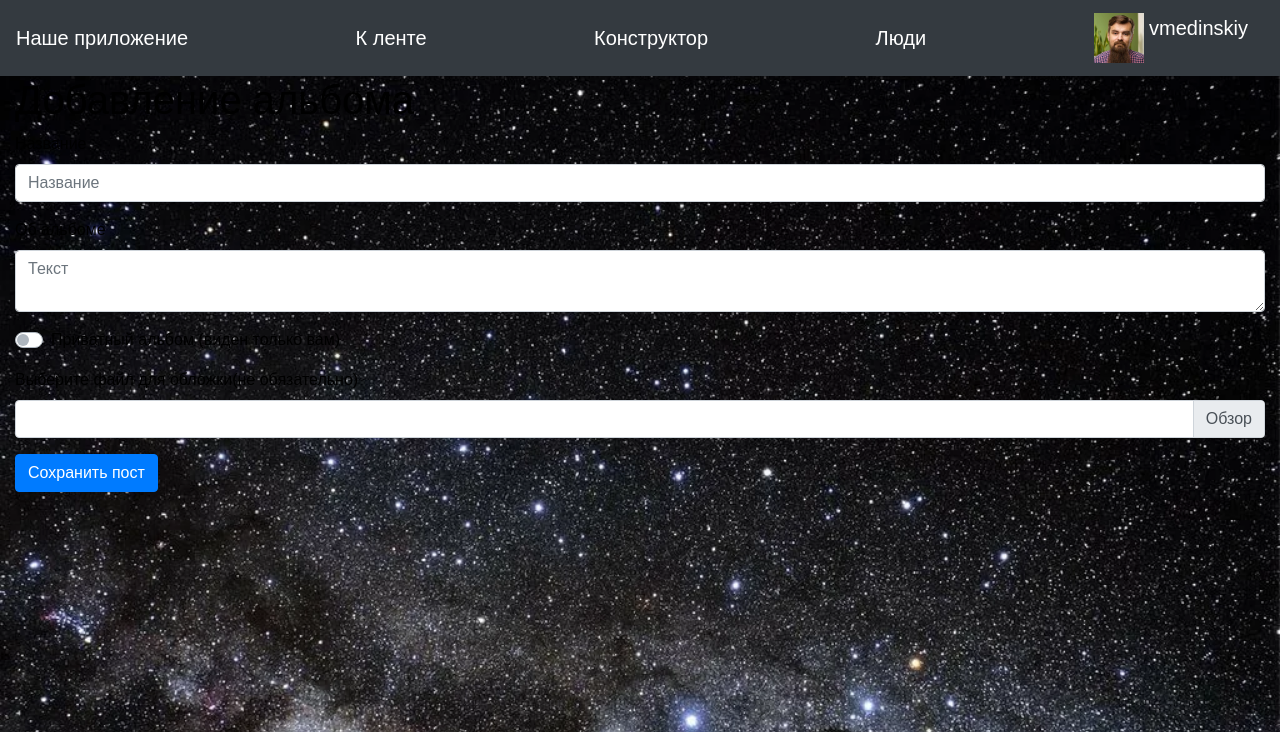
After one commit to Freedom715/Memenews, a Flask app: page /add_album in a window 1280 px wide. The commit adds this page. Shown: the top 732 px of the page. Run offline with Flask 2, Linux system fonts and the light colour scheme; a user stored in the database is signed in; some libraries are stand-ins or nearby versions.

Commit message:
added albums add

```diff
--- a/main.py
+++ b/main.py
@@ -1,15 +1,14 @@
 import datetime
-import os
+from random import choice
 
 from flask import Flask, render_template, redirect, request, make_response, session, url_for
 from flask_login import LoginManager, login_user, login_required, logout_user, current_user
 from flask_restful import Api
 # from sqlalchemy import or_
 from flask_wtf import FlaskForm
-from flask_wtf.file import FileRequired, FileField
 from werkzeug.exceptions import abort
 from werkzeug.utils import secure_filename
-from wtforms import StringField, PasswordField, BooleanField, SubmitField, TextAreaField, FileField
+from wtforms import StringField, PasswordField, SubmitField, TextAreaField, BooleanField
 from wtforms.fields.html5 import EmailField
 from wtforms.validators import DataRequired
 
@@ -19,7 +18,6 @@
 from data.news import News
 from data.users import User
 from functions import check_password
-from random import choice
 
 app = Flask(__name__)
 api = Api(app)
@@ -55,10 +53,10 @@
 
 
 class NewsForm(FlaskForm):
-    title = StringField('Заголовок', validators=[DataRequired()])
-    content = TextAreaField("Содержание")
-    is_private = BooleanField("Личное")
-    submit = SubmitField('Применить')
+    title = 'Заголовок'
+    content = "Содержание"
+    is_private = "Личное"
+    submit = 'Применить'
     images = ["aaa"]
 
 
@@ -75,20 +73,9 @@
     submit = SubmitField('Найти')
 
 
-class SettingForm(FlaskForm):
-    avatar = FileField(label="Аватар")
-    name = StringField('Смена ника')
-    status = StringField('Смена статуса')
-    use_background = BooleanField("Использовать фон", default=False)
-    background = FileField(label="Фон")
-    theme = BooleanField("Тёмная\светлая тема")
-    submit = SubmitField('Применить')
-
-
 def get_base():
     base = BaseForm()
     if current_user.is_authenticated:
-        print(current_user.theme)
         base.background = current_user.background
         base.text_color = 'white' if not current_user.theme else 'black'
         base.back = '#0a0a0a' if not current_user.theme else '#f5f5f5'
@@ -98,8 +85,40 @@
         base.text_color = 'black'
         base.back = '#0a0a0a'
         base.back_color = 'white'
-    base.js_for_files = url_for("static", filename="/js/bs-custom-file-input.js")
+    base.js_for_files = url_for("static", filename="js/bs-custom-file-input.js")
     return base
+
+
+@app.route('/add_album', methods=['GET', 'POST'])
+@login_required
+def add_album():
+    form = NewsForm()
+    if request.method == "GET":
+        return render_template('add_album.html', title='Добавление альбома', form=form, base=get_base())
+    elif request.method == "POST":
+        if form.validate_on_submit():
+            session = db_session.create_session()
+            album = Album()
+            album.name = request.form.get("title")
+            album.content = request.form.get("content")
+            album.is_private = request.form.get("private")
+            f = request.files.get("images")
+            if f:
+                print(f)
+                filename = secure_filename(f.filename)
+                print(filename)
+                f.save("static\\img\\photos\\" + filename)
+                album.cover = url_for("static", filename=f"img/images/{filename}")
+            else:
+                album.cover = '/static/img/photos/sample_covers/{}.png'.format(
+                    choice(['ololo', 'trollface', 'i_dont_now', 'aaaaa']))
+            session.add(album)
+            user = session.query(User).filter(User.id == current_user.id).first()
+            print(user.albums, album.id)
+            user.albums = user.albums.rstrip("'") + ', ' + str(album.id) + "'"
+            session.commit()
+            return redirect('/')
+    return render_template('add_album.html', title='Добавление альбома', form=form, base=get_base())
 
 
 @app.route('/add_friend/<int:user_id>', methods=['GET', 'POST'])
@@ -124,13 +143,12 @@
 
 
 @app.route('/settings', methods=["GET", "POST"])
-def get_settings():
-    form1 = SettingForm()
+def settings():
     session = db_session.create_session()
     user = session.query(User).filter(User.id == current_user.id).first()
 
     if request.method == "GET":
-        return render_template('settings.html', title='Параметры', form=form1, base=get_base(),
+        return render_template('settings.html', title='Параметры', base=get_base(),
                                user=user)
     elif request.method == "POST":
         avatar = request.files.get("avatar")
@@ -208,7 +226,6 @@
             print(filename)
             f.save("static\\img\\images\\" + filename)
             news.image = url_for("static", filename=f"img/images/{filename}")
-
         current_user.news.append(news)
         session.merge(current_user)
         session.commit()
@@ -322,7 +339,8 @@
                                    message="Такой пользователь уже есть")
         album = Album(
             name=form.name.data + 'album',
-            cover='/static/img/photos/{}.png'.format(choice(['ololo', 'trollface', 'i_dont_now', 'aaaaa']))
+            cover='/static/img/photos/sample_covers/{}.png'.format(
+                choice(['ololo', 'trollface', 'i_dont_now', 'aaaaa']))
         )
         session.add(album)
         user = User(
--- /dev/null
+++ b/templates/add_album.html
@@ -0,0 +1,55 @@
+{% extends "base.html" %}
+
+{% block content %}
+<h1>Добавление альбома</h1>
+<form action="" method="post"  enctype="multipart/form-data">
+    {{ form.hidden_tag() }}
+    {{ form.csrf_token }}
+    <div class="form-group">
+        <label for="title1">Название</label>
+        <div class="input-group mb-3">
+            <input type="text" class="form-control" id="title1" aria-label="Название"
+                   aria-describedby="basic-addon1" name="title"
+                   placeholder="Название" required>
+        </div>
+    </div>
+    <div class="form-group">
+        <div class="mb-3">
+            <label for="validationTextarea">Об альбоме</label>
+            <textarea class="form-control" id="validationTextarea"
+                      placeholder="Текст" name="content"></textarea>
+        </div>
+    </div>
+    <div class="form-group">
+        <div class="custom-control custom-switch">
+            <input type="checkbox" class="custom-control-input" id="customSwitch1" name="private">
+            <label class="custom-control-label" for="customSwitch1">Приватный альбом (виден только
+                вам)</label>
+        </div>
+    </div>
+    <div class="form-group">
+        <label for="inputGroupFile03">Выберите файл для обложки(не обязательно)</label>
+        <div class="input-group mb-3">
+            <div class="custom-file">
+                <input type="file" class="custom-file-input" id="inputGroupFile03" name="images">
+                <label class="custom-file-label" for="inputGroupFile03" data-browse="Обзор"
+                       aria-describedby="inputGroupFileAddon02"></label>
+            </div>
+        </div>
+    </div>
+    <div class="form-group">
+        <input class="btn btn-primary" type="submit" value="Сохранить пост">
+    </div>
+
+</form>
+
+<script>
+bsCustomFileInput.init()
+
+      var btn = document.getElementById('btnResetForm')
+      var form = document.querySelector('form')
+      btn.addEventListener('click', function () {
+        form.reset()
+      })
+</script>
+{% endblock %}
```
Also changed, not shown: templates/profile.html (+16 -6 lines), db/Memenews.sqlite, static/img/photos/sample_covers/aaaaa.png (renamed from static/img/photos/aaaaa.png), static/img/photos/sample_covers/i_dont_now.png (renamed from static/img/photos/i_dont_now.png), static/img/photos/sample_covers/ololo.png (renamed from static/img/photos/ololo.png), static/img/photos/sample_covers/trollface.png (renamed from static/img/photos/trollface.png), 1 other file.
